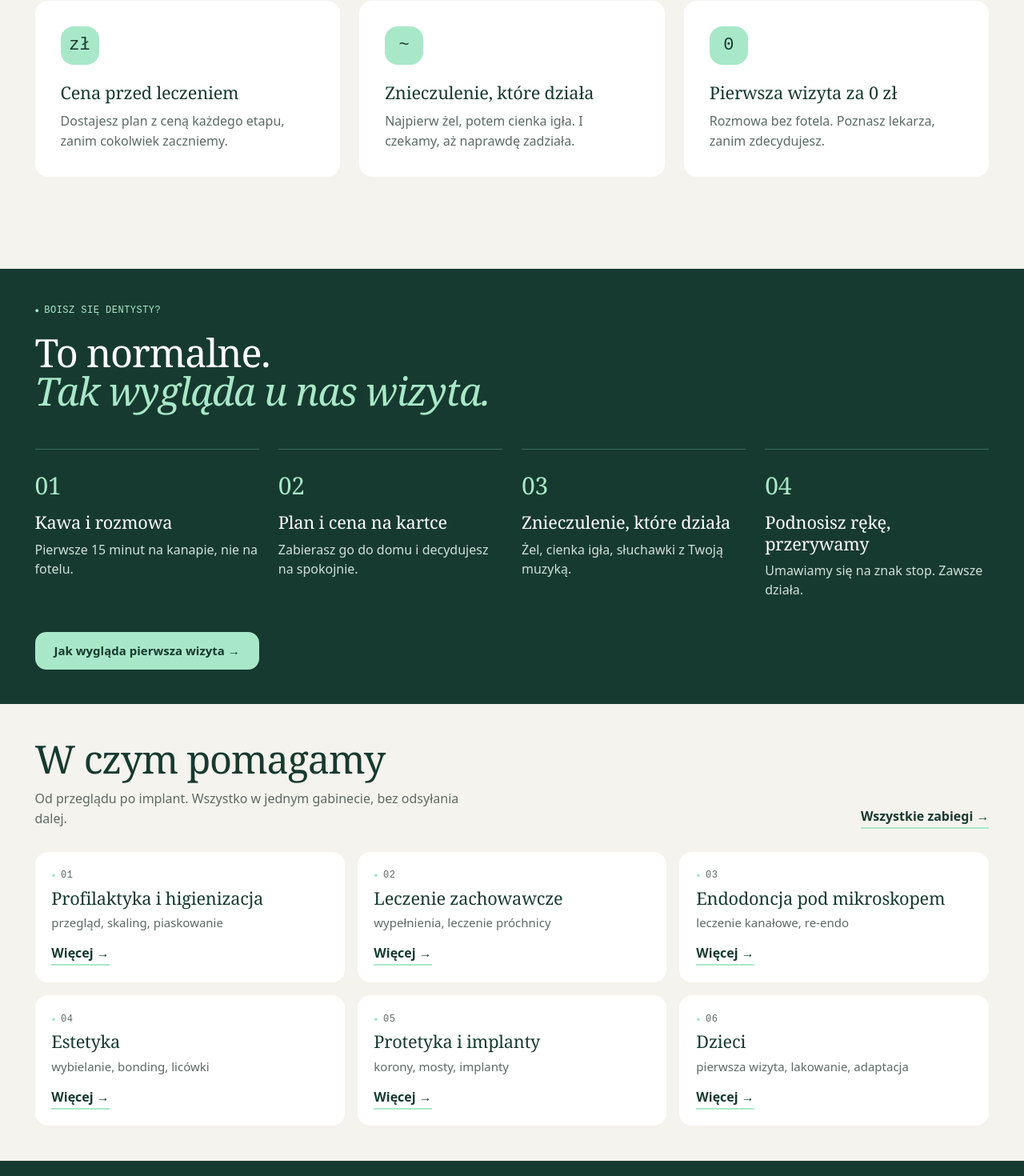
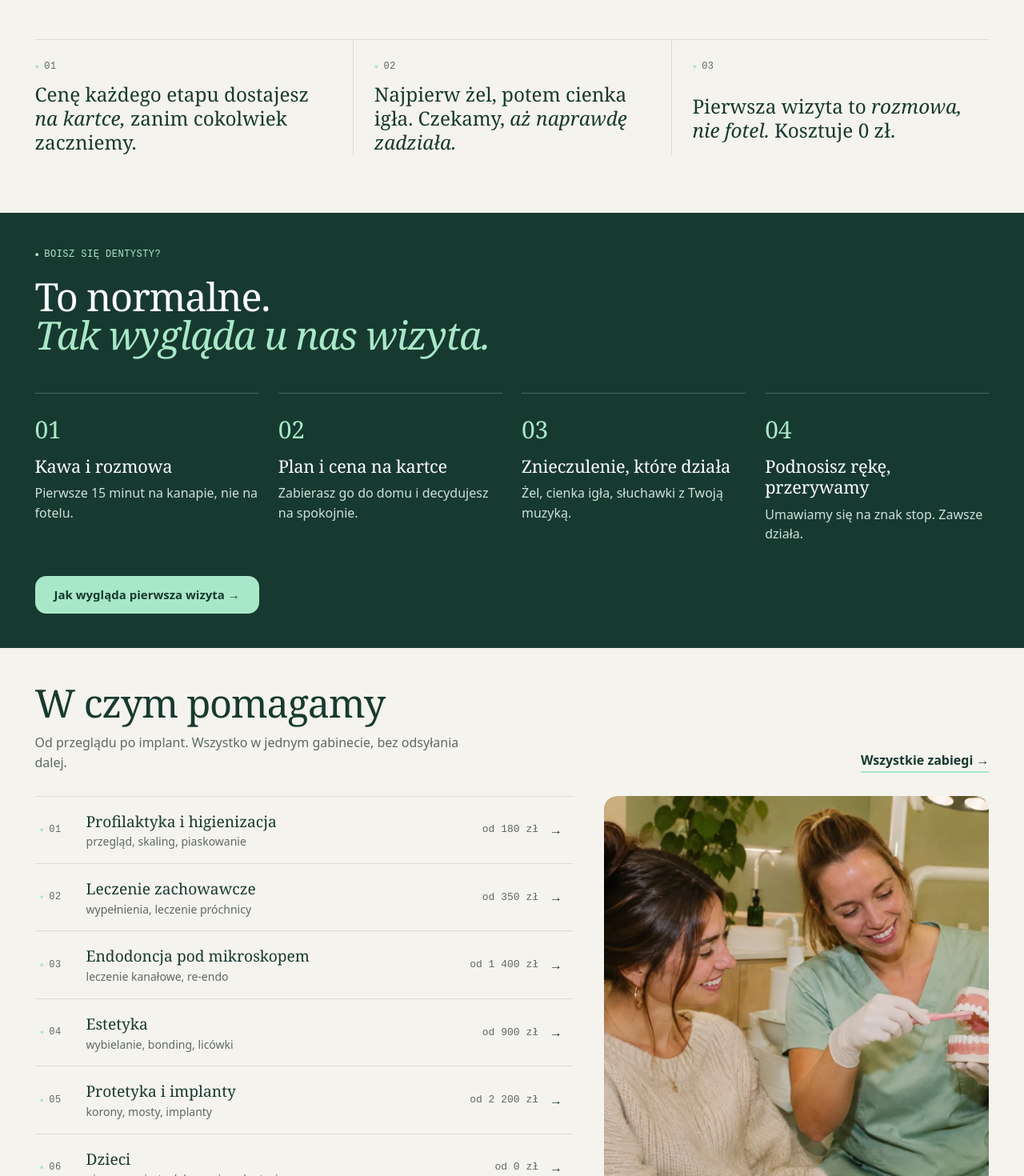
Before and after one commit to thepeerscollective/mieta, a Next.js app: page / in a window 1280 px wide. Shown: the part 800-2270 px from the top of the page at 80% size. Built offline with nearby package versions, Linux system fonts and the light colour scheme.

Commit message:
Editorial promises, treatment list with photo preview, reviews layout, empty booking defaults, captions under photos
Co-Authored-By: Claude Opus 5.5 <noreply@anthropic.com>
Claude-Session: https://claude.ai/code/session_01WbtRzhgL5VXSv96dk2bG6E

```diff
--- a/app/globals.css
+++ b/app/globals.css
@@ -308,3 +308,51 @@ h2,.h2{font-size:clamp(28px,min(3.8vw,7.4vh),58px)}
 @media (max-height:700px) and (min-width:761px){.fine{display:none}}
 .slot .k{white-space:nowrap}.slot{bottom:14px}.hero-img .ph{height:100%}
 .play.on{background:var(--white)}
+
+/* promises: editorial line instead of icon cards */
+.promises{padding:clamp(28px,6vh,72px) 0 clamp(48px,9vh,110px)}
+.prom{list-style:none;margin:0;padding:0;display:grid;grid-template-columns:repeat(3,1fr);border-top:1px solid var(--line)}
+.prom li{padding:clamp(16px,3vh,28px) clamp(16px,2vw,32px) 0 0;display:grid;gap:10px}
+.prom li+li{padding-left:clamp(16px,2vw,32px);border-left:1px solid var(--line)}
+.prom p{font-family:var(--serif);font-size:clamp(20px,min(1.9vw,3.6vh),28px);line-height:1.25;margin:0}
+.prom em{color:var(--green)}
+/* treatments: list with photo preview */
+.tlist{display:grid;grid-template-columns:1.4fr 1fr;gap:clamp(20px,3vw,48px);align-items:stretch}
+.tlist ol{list-style:none;margin:0;padding:0;border-top:1px solid var(--line)}
+.tlist li{border-bottom:1px solid var(--line)}
+.tlist a{display:grid;grid-template-columns:44px 1fr auto 24px;align-items:center;gap:14px;padding:clamp(10px,2vh,18px) 6px;transition:background .25s,padding .25s}
+.tlist a:hover,.tlist a:focus-visible{background:var(--mint);padding-left:14px}
+.tlist .tt{display:grid}.tlist .tt b{font-family:var(--serif);font-weight:400;font-size:clamp(19px,2.4vh,23px)}
+.tlist .tt small{color:var(--grey);font-size:14px}
+.tlist .pr{font-family:var(--mono);font-size:13px;color:var(--grey)}
+.tlist .ar{transition:transform .25s}.tlist a:hover .ar{transform:translateX(4px)}
+.tprev{position:relative;border-radius:var(--r);overflow:hidden;min-height:260px}
+.tprev .tp{position:absolute;inset:0;opacity:0;transition:opacity .5s}
+.tprev .tp0{opacity:1}
+.tprev .ph{height:100%;aspect-ratio:auto!important}
+.tlist:has(li:nth-child(1) a:hover) .tp{opacity:0}.tlist:has(li:nth-child(1) a:hover) .tp0{opacity:1}
+.tlist:has(li:nth-child(2) a:hover) .tp{opacity:0}.tlist:has(li:nth-child(2) a:hover) .tp1{opacity:1}
+.tlist:has(li:nth-child(3) a:hover) .tp{opacity:0}.tlist:has(li:nth-child(3) a:hover) .tp2{opacity:1}
+.tlist:has(li:nth-child(4) a:hover) .tp{opacity:0}.tlist:has(li:nth-child(4) a:hover) .tp3{opacity:1}
+.tlist:has(li:nth-child(5) a:hover) .tp{opacity:0}.tlist:has(li:nth-child(5) a:hover) .tp4{opacity:1}
+.tlist:has(li:nth-child(6) a:hover) .tp{opacity:0}.tlist:has(li:nth-child(6) a:hover) .tp5{opacity:1}
+/* reviews: one big, two small */
+.revs{display:grid;grid-template-columns:.8fr 1.2fr;grid-template-rows:auto auto;gap:clamp(16px,3vh,32px) clamp(24px,4vw,64px)}
+.revs>div:first-child{grid-row:1/3}
+.revs blockquote{margin:0;font-family:var(--serif);font-style:italic}
+.rbig blockquote{font-size:clamp(24px,min(2.6vw,4.6vh),38px);line-height:1.2}
+.revs figure{margin:0}
+.revs figcaption{display:flex;gap:10px;align-items:baseline;margin-top:12px;font-size:14px}
+.revs figcaption span{color:var(--grey);font-family:var(--mono);font-size:11px;letter-spacing:.04em;text-transform:uppercase}
+.rsmall{display:grid;grid-template-columns:1fr 1fr;gap:clamp(16px,2vw,32px);border-top:1px solid var(--line);padding-top:clamp(14px,2.6vh,24px)}
+.rsmall blockquote{font-size:clamp(17px,2.4vh,20px);line-height:1.35}
+/* gallery captions under, not chips */
+.place{grid-template-rows:1fr 1fr}
+.place figure{display:flex;flex-direction:column;gap:8px;margin:0}
+.place .ph{flex:1;min-height:0;height:auto}
+.place figcaption{position:static;background:none;padding:0;border-radius:0;color:var(--grey);font-size:11px}
+@media (max-width:900px){.prom,.tlist,.revs,.rsmall{grid-template-columns:1fr}.prom li+li{border-left:0;padding-left:0}.tprev{display:none}}
+.prom p,.tlist .tt b,.revs blockquote{font-family:var(--display);font-weight:350;font-variation-settings:"SOFT" 30,"WONK" 0}
+.prom em,.revs h2 em{font-style:italic}
+.btn:disabled{opacity:.45;cursor:not-allowed}
+.days{display:grid!important;grid-template-columns:repeat(5,minmax(0,1fr));gap:10px}.days .day{min-width:0}
--- a/app/page.tsx
+++ b/app/page.tsx
@@ -22,10 +22,12 @@ export default function Home() {
         </div>
       </div></section>
 
-      <section style={{ paddingBottom: 'clamp(72px,9vw,128px)' }}><div className="wrap g3">
-        {[['zł', 'Cena przed leczeniem', 'Dostajesz plan z ceną każdego etapu, zanim cokolwiek zaczniemy.'], ['~', 'Znieczulenie, które działa', 'Najpierw żel, potem cienka igła. I czekamy, aż naprawdę zadziała.'], ['0', 'Pierwsza wizyta za 0 zł', 'Rozmowa bez fotela. Poznasz lekarza, zanim zdecydujesz.']].map(([i, t, d]) => (
-          <div className="card promise rv" key={t}><div className="ic">{i}</div><h3>{t}</h3><p>{d}</p></div>
-        ))}
+      <section className="promises"><div className="wrap">
+        <ol className="prom rv">
+          <li><span className="k">01</span><p>Cenę każdego etapu dostajesz <em>na kartce,</em> zanim cokolwiek zaczniemy.</p></li>
+          <li><span className="k">02</span><p>Najpierw żel, potem cienka igła. Czekamy, <em>aż naprawdę zadziała.</em></p></li>
+          <li><span className="k">03</span><p>Pierwsza wizyta to <em>rozmowa, nie fotel.</em> Kosztuje 0 zł.</p></li>
+        </ol>
       </div></section>
 
       <section className="sec dark"><div className="wrap">
@@ -40,12 +42,15 @@ export default function Home() {
 
       <section className="sec"><div className="wrap">
         <div className="head rv"><div><h2>W czym pomagamy</h2><p className="lead" style={{ marginTop: 14 }}>Od przeglądu po implant. Wszystko w jednym gabinecie, bez odsyłania dalej.</p></div><a className="link" href={href('/leczenie/')}>Wszystkie zabiegi →</a></div>
-        <div className="treat">
-          {TREATMENTS.map(t => (
-            <a className="rv" key={t.slug} href={href(t.slug === 'kanalowe' ? '/leczenie/kanalowe/' : `/leczenie/#${t.slug}`)}>
-              <span className="k">{t.n}</span><h3>{t.title}</h3><p>{t.short}</p><span className="link" style={{ justifySelf: 'start', marginTop: 8 }}>Więcej →</span>
-            </a>
-          ))}
+        <div className="tlist">
+          <ol>
+            {TREATMENTS.map(t => (
+              <li key={t.slug} className="rv"><a href={href(t.slug === 'kanalowe' ? '/leczenie/kanalowe/' : `/leczenie/#${t.slug}`)} data-img={t.img}>
+                <span className="k">{t.n}</span><span className="tt"><b>{t.title}</b><small>{t.short}</small></span><span className="pr">{t.from}</span><span className="ar" aria-hidden>→</span>
+              </a></li>
+            ))}
+          </ol>
+          <div className="tprev rv" aria-hidden>{TREATMENTS.map((t, i) => <div key={t.slug} className={`tp tp${i}`}><Img n={t.img} alt="" /></div>)}</div>
         </div>
       </div></section>
 
@@ -67,12 +72,15 @@ export default function Home() {
         </div>
       </div></section>
 
-      <section className="sec soft"><div className="wrap">
-        <h2 className="rv" style={{ marginBottom: 'clamp(10px,5.33vh,48px)' }}>Co mówią ci, którzy się bali.</h2>
-        <div className="g3">
-          {[['„Nie byłem u dentysty 9 lat. Pierwsza wizyta to była serio tylko rozmowa. Teraz chodzę co pół roku.”', 'Kuba, 34'], ['„Dostałam plan leczenia z cenami na kartce. Nikt mnie nie naciskał. To zmienia wszystko.”', 'Ola, 41'], ['„Syn mówi, że to dentysta z kanapą. Nie płacze. To wystarczy za opinię.”', 'Monika, mama Stasia']].map(([q, a]) => (
-            <figure className="card rv" key={a}><blockquote className="quote">{q}</blockquote><figcaption style={{ marginTop: 20, fontWeight: 500 }}>{a}</figcaption></figure>
-          ))}
+      <section className="sec soft"><div className="wrap revs">
+        <div className="rv">
+          <h2>Co mówią ci, <em>którzy się bali.</em></h2>
+          <p className="k" style={{ marginTop: 18 }}>Opinie Google · 4,9 z 1 214</p>
+        </div>
+        <figure className="rbig rv"><blockquote>„Nie byłem u dentysty 9 lat. Pierwsza wizyta to była serio tylko rozmowa. Teraz chodzę co pół roku.”</blockquote><figcaption><b>Kuba, 34</b><span>9 lat bez dentysty · leczenie zachowawcze</span></figcaption></figure>
+        <div className="rsmall">
+          <figure className="rv"><blockquote>„Dostałam plan leczenia z cenami na kartce. Nikt mnie nie naciskał.”</blockquote><figcaption><b>Ola, 41</b><span>plan leczenia · 6 wizyt</span></figcaption></figure>
+          <figure className="rv"><blockquote>„Syn mówi, że to dentysta z kanapą. Nie płacze. To wystarczy za opinię.”</blockquote><figcaption><b>Monika, mama Stasia</b><span>dzieci · pierwsza wizyta</span></figcaption></figure>
         </div>
       </div></section>
 
--- a/components/DayStrip.tsx
+++ b/components/DayStrip.tsx
@@ -7,7 +7,7 @@ const D = ['nd', 'pon', 'wt', 'śr', 'czw', 'pt', 'sob'];
 /** Next five working days with the number of free slots, linking to the booking flow. */
 export default function DayStrip() {
   const [days, setDays] = useState<{ d: Date; free: number }[]>([]);
-  const [sel, setSel] = useState(0);
+  const [sel, setSel] = useState<number | null>(null);
   useEffect(() => {
     const out: { d: Date; free: number }[] = []; const t = new Date();
     while (out.length < 5) { t.setDate(t.getDate() + 1); if (t.getDay() !== 0) out.push({ d: new Date(t), free: 2 + ((t.getDate() * 7) % 5) }); }
@@ -17,12 +17,14 @@ export default function DayStrip() {
     <div style={{ display: 'grid', gap: 20 }}>
       <div className="days" role="group" aria-label="Najbliższe dni">
         {days.map((x, i) => (
-          <button key={i} className="day" aria-pressed={sel === i} onClick={() => setSel(i)}>
+          <button key={i} className="day" aria-pressed={sel === i} onClick={() => setSel(sel === i ? null : i)}>
             <span>{D[x.d.getDay()]}</span><b>{x.d.getDate()}</b><span>{x.free} wolne</span>
           </button>
         ))}
       </div>
-      <a className="btn b-green" style={{ justifySelf: 'start' }} href={href('/rezerwacja/')}>Wybierz godzinę →</a>
+      {sel === null
+        ? <p className="k" style={{ margin: 0 }}>Wybierz dzień, a pokażemy godziny</p>
+        : <a className="btn b-green" style={{ justifySelf: 'start' }} href={href(`/rezerwacja/?d=${days[sel].d.toISOString().slice(0, 10)}`)}>Wybierz godzinę, {D[days[sel].d.getDay()]} {days[sel].d.getDate()} →</a>}
     </div>
   );
 }
```
Also changed, not shown: components/Booking.tsx (+8 -8 lines).
